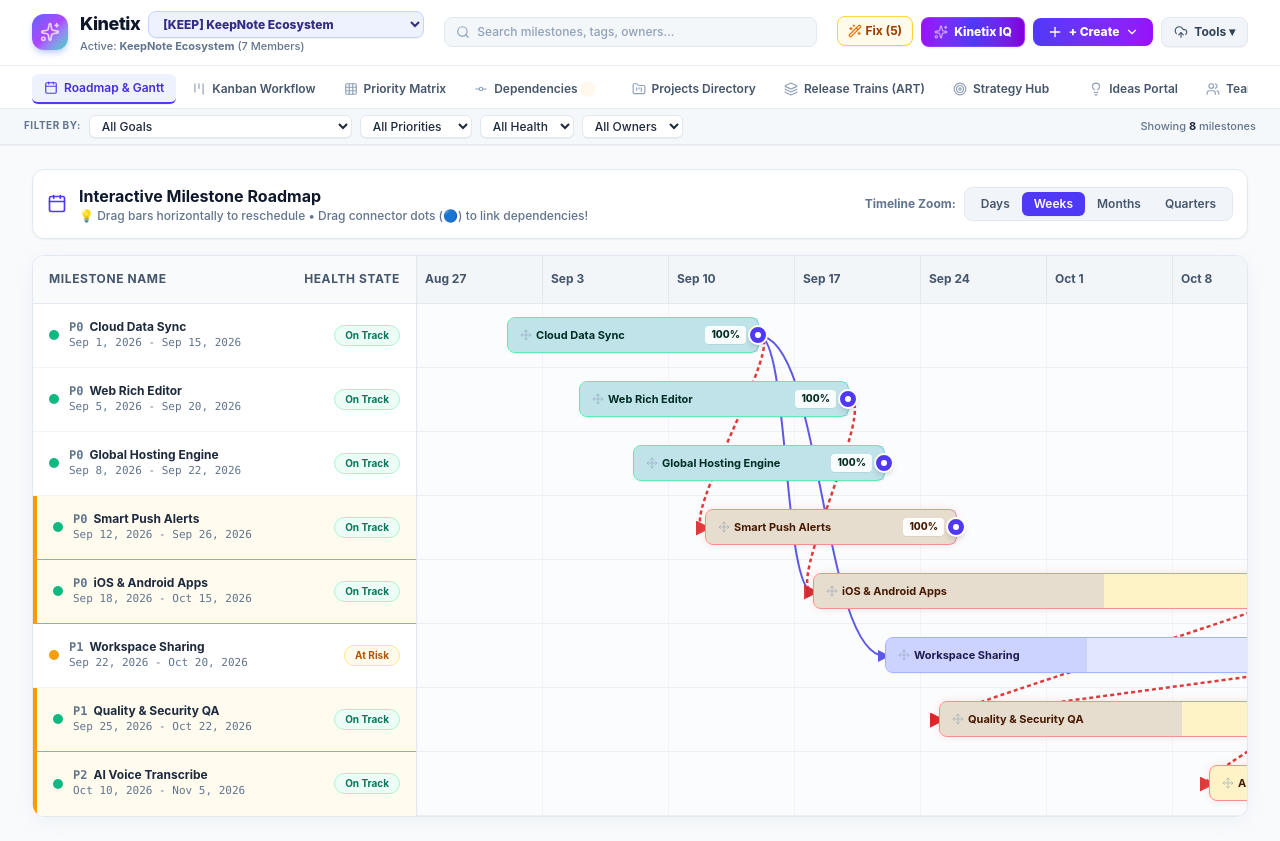
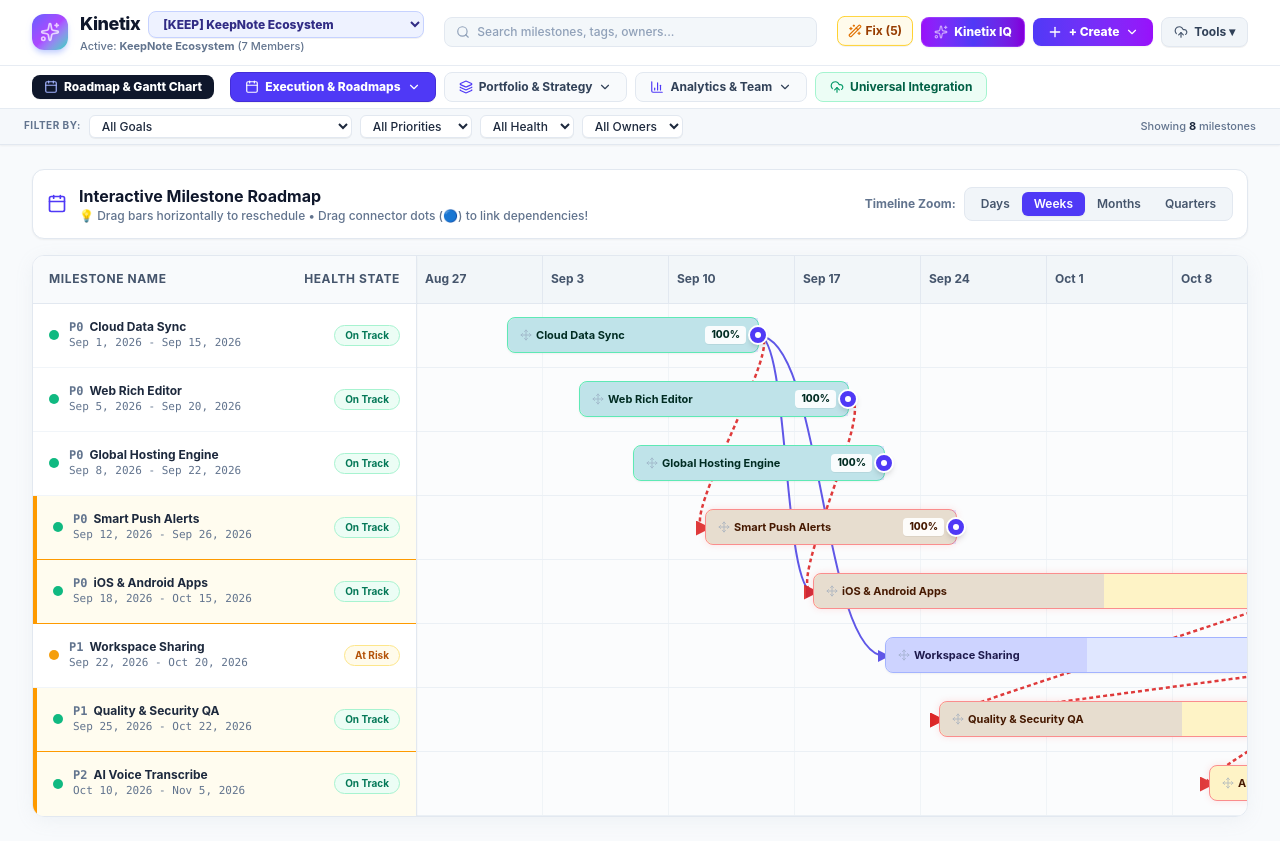
Before and after one commit to anubioinfo/kinetix, a React (Vite) app: page / in a window 1280 px wide. Built offline with nearby package versions, Linux system fonts and the light colour scheme.

Commit message:
refactor: Group navigation items into 4 compact dropdown hubs with zero horizontal scroll

```diff
--- a/src/components/Header.jsx
+++ b/src/components/Header.jsx
@@ -25,7 +25,10 @@
   ChevronDown,
   FolderPlus,
   Settings,
-  Menu
+  Menu,
+  Check,
+  TrendingUp,
+  SlidersHorizontal
 } from 'lucide-react';
 import { exportMilestonesToCSV, exportToJSON } from '../utils/exportUtils';
 
@@ -66,9 +69,11 @@
 
   const [isCreateMenuOpen, setIsCreateMenuOpen] = useState(false);
   const [isToolsMenuOpen, setIsToolsMenuOpen] = useState(false);
+  const [openNavGroup, setOpenNavGroup] = useState(null); // 'execution' | 'portfolio' | 'insights' | null
 
   const createMenuRef = useRef(null);
   const toolsMenuRef = useRef(null);
+  const navMenuRef = useRef(null);
 
   // Close dropdowns on click outside
   useEffect(() => {
@@ -79,24 +84,52 @@
       if (toolsMenuRef.current && !toolsMenuRef.current.contains(event.target)) {
         setIsToolsMenuOpen(false);
       }
+      if (navMenuRef.current && !navMenuRef.current.contains(event.target)) {
+        setOpenNavGroup(null);
+      }
     }
     document.addEventListener('mousedown', handleClickOutside);
     return () => document.removeEventListener('mousedown', handleClickOutside);
   }, []);
 
-  const navItems = [
-    { id: 'gantt', label: 'Roadmap & Gantt', icon: Calendar, category: 'Execution' },
-    { id: 'kanban', label: 'Kanban Workflow', icon: Kanban, category: 'Execution' },
-    { id: 'priority', label: 'Priority Matrix', icon: Grid, category: 'Execution' },
-    { id: 'dependencies', label: 'Dependencies', icon: GitCommit, category: 'Execution' },
-    { id: 'projects', label: 'Projects Directory', icon: FolderKanban, category: 'Portfolio' },
-    { id: 'portfolio', label: 'Release Trains (ART)', icon: Layers, category: 'Portfolio' },
-    { id: 'strategy', label: 'Strategy Hub', icon: Target, category: 'Portfolio' },
-    { id: 'ideas', label: 'Ideas Portal', icon: Lightbulb, category: 'Insights' },
-    { id: 'resource', label: 'Team Capacity', icon: Users, category: 'Insights' },
-    { id: 'analytics', label: 'Executive Analytics', icon: BarChart3, category: 'Insights' },
-    { id: 'integrations', label: 'Universal Integration', icon: UploadCloud, category: 'Tools' },
+  // Navigation Groupings
+  const navGroups = [
+    {
+      id: 'execution',
+      label: 'Execution & Roadmaps',
+      icon: Calendar,
+      items: [
+        { id: 'gantt', label: 'Roadmap & Gantt Chart', icon: Calendar, desc: 'Timeline view & milestones' },
+        { id: 'kanban', label: 'Kanban Execution Board', icon: Kanban, desc: 'Agile workflow status columns' },
+        { id: 'priority', label: 'Priority Matrix & RICE', icon: Grid, desc: '2x2 effort vs impact scorecard' },
+        { id: 'dependencies', label: 'Dependency Graph', icon: GitCommit, desc: 'Visual network blocker map' }
+      ]
+    },
+    {
+      id: 'portfolio',
+      label: 'Portfolio & Strategy',
+      icon: Layers,
+      items: [
+        { id: 'projects', label: 'Projects Directory', icon: FolderKanban, desc: 'Multi-project workspace hub' },
+        { id: 'portfolio', label: 'Release Trains (ART)', icon: Layers, desc: 'SAFe Program Increments & release tracks' },
+        { id: 'strategy', label: 'Strategic Objectives', icon: Target, desc: 'Quarterly goals & OKR alignment' }
+      ]
+    },
+    {
+      id: 'insights',
+      label: 'Analytics & Team',
+      icon: BarChart3,
+      items: [
+        { id: 'ideas', label: 'Ideas & Innovation Portal', icon: Lightbulb, desc: 'Community voting & feature requests' },
+        { id: 'resource', label: 'Team Capacity & Load', icon: Users, desc: 'Workload hours & capacity planning' },
+        { id: 'analytics', label: 'Executive Analytics', icon: BarChart3, desc: 'Burn-up metrics & health charts' }
+      ]
+    }
   ];
+
+  // Helper to find current active view metadata
+  const allNavItems = navGroups.flatMap(g => g.items).concat([{ id: 'integrations', label: 'Universal Integration', icon: UploadCloud }]);
+  const currentNav = allNavItems.find(i => i.id === activeView) || allNavItems[0];
 
   const handleCreateMilestone = () => {
     setEditingMilestone(null);
@@ -167,7 +200,7 @@
           )}
         </div>
 
-        {/* STREAMLINED GROUPED ACTION BUTTONS */}
+        {/* STREAMLINED ACTION BUTTONS */}
         <div className="flex items-center gap-2">
 
           {/* Conflict Reschedule Warning Pill */}
@@ -296,40 +329,86 @@
 
       </div>
 
-      {/* Navigation Tabs Bar with Categorized Visual Pill Sections */}
-      <div className="max-w-7xl mx-auto px-4 sm:px-6 lg:px-8 flex items-center justify-between border-t border-slate-200/80 pt-1">
-        <nav className="flex space-x-1 overflow-x-auto py-1 scrollbar-none items-center">
-          {navItems.map((item, idx) => {
-            const Icon = item.icon;
-            const isActive = activeView === item.id;
+      {/* ZERO HORIZONTAL SCROLL GROUPED NAVIGATION BAR */}
+      <div className="max-w-7xl mx-auto px-4 sm:px-6 lg:px-8 flex items-center justify-between border-t border-slate-200/80 py-1.5">
+        <div className="flex items-center gap-2 flex-wrap w-full" ref={navMenuRef}>
 
-            // Add subtle category dividers
-            const showDivider = idx > 0 && navItems[idx - 1].category !== item.category;
+          {/* Active View Title Badge Indicator */}
+          <div className="hidden lg:flex items-center gap-1.5 px-3 py-1 bg-slate-900 text-white rounded-lg text-xs font-extrabold shadow-2xs mr-2">
+            <currentNav.icon className="w-3.5 h-3.5 text-indigo-300" />
+            <span>{currentNav.label}</span>
+          </div>
+
+          {/* Group 1: Execution & Roadmaps Dropdown */}
+          {navGroups.map((group) => {
+            const GroupIcon = group.icon;
+            const hasActiveChild = group.items.some(i => i.id === activeView);
+            const isOpen = openNavGroup === group.id;
 
             return (
-              <React.Fragment key={item.id}>
-                {showDivider && (
-                  <div className="h-4 w-px bg-slate-200 mx-1.5 self-center" />
-                )}
+              <div key={group.id} className="relative">
                 <button
-                  id={`nav-${item.id}`}
-                  onClick={() => setActiveView(item.id)}
-                  className={`flex items-center gap-1.5 px-3 py-1.5 text-xs font-semibold rounded-md transition-all whitespace-nowrap ${
-                    isActive
-                      ? 'bg-indigo-50 text-indigo-700 border-b-2 border-indigo-600 font-extrabold shadow-2xs'
-                      : 'text-slate-600 hover:text-slate-900 hover:bg-slate-100'
+                  onClick={() => setOpenNavGroup(isOpen ? null : group.id)}
+                  className={`flex items-center gap-1.5 px-3.5 py-1.5 text-xs font-bold rounded-lg transition-all border ${
+                    hasActiveChild
+                      ? 'bg-indigo-600 text-white border-indigo-700 shadow-2xs font-extrabold'
+                      : 'bg-slate-50 text-slate-700 border-slate-200 hover:bg-slate-100 hover:text-slate-900'
                   }`}
                 >
-                  <Icon className={`w-3.5 h-3.5 ${isActive ? 'text-indigo-600' : 'text-slate-400'}`} />
-                  <span>{item.label}</span>
-                  {item.id === 'dependencies' && dependencyConflicts.length > 0 && (
-                    <span className="w-2 h-2 rounded-full bg-amber-500 animate-ping" />
-                  )}
+                  <GroupIcon className={`w-3.5 h-3.5 ${hasActiveChild ? 'text-white' : 'text-indigo-600'}`} />
+                  <span>{group.label}</span>
+                  <ChevronDown className={`w-3.5 h-3.5 transition-transform duration-200 ${isOpen ? 'rotate-180' : ''}`} />
                 </button>
-              </React.Fragment>
+
+                {/* Dropdown Menu */}
+                {isOpen && (
+                  <div className="absolute left-0 mt-2 w-64 bg-white rounded-xl shadow-xl border border-slate-200 py-1.5 z-50 animate-scale-up text-xs font-medium divide-y divide-slate-100">
+                    {group.items.map((item) => {
+                      const ItemIcon = item.icon;
+                      const isItemSelected = activeView === item.id;
+
+                      return (
+                        <button
+                          key={item.id}
+                          onClick={() => {
+                            setActiveView(item.id);
+                            setOpenNavGroup(null);
+                          }}
+                          className={`w-full text-left px-3.5 py-2 flex items-start gap-2.5 transition-colors ${
+                            isItemSelected ? 'bg-indigo-50/90 text-indigo-900 font-extrabold' : 'hover:bg-slate-50 text-slate-800'
+                          }`}
+                        >
+                          <ItemIcon className={`w-4 h-4 shrink-0 mt-0.5 ${isItemSelected ? 'text-indigo-600' : 'text-slate-400'}`} />
+                          <div className="flex-1 min-w-0">
+                            <div className="flex items-center justify-between">
+                              <span className="truncate">{item.label}</span>
+                              {isItemSelected && <Check className="w-3.5 h-3.5 text-indigo-600 shrink-0" />}
+                            </div>
+                            <span className="text-[10px] text-slate-400 font-normal block truncate">{item.desc}</span>
+                          </div>
+                        </button>
+                      );
+                    })}
+                  </div>
+                )}
+              </div>
             );
           })}
-        </nav>
+
+          {/* Standalone Button: Universal Integration */}
+          <button
+            onClick={() => setActiveView('integrations')}
+            className={`flex items-center gap-1.5 px-3.5 py-1.5 text-xs font-bold rounded-lg transition-all border ${
+              activeView === 'integrations'
+                ? 'bg-emerald-600 text-white border-emerald-700 shadow-2xs font-extrabold'
+                : 'bg-emerald-50 text-emerald-800 border-emerald-200 hover:bg-emerald-100'
+            }`}
+          >
+            <UploadCloud className={`w-3.5 h-3.5 ${activeView === 'integrations' ? 'text-white' : 'text-emerald-600'}`} />
+            <span>Universal Integration</span>
+          </button>
+
+        </div>
       </div>
 
       {/* Filter Toolbar Bar */}
```
